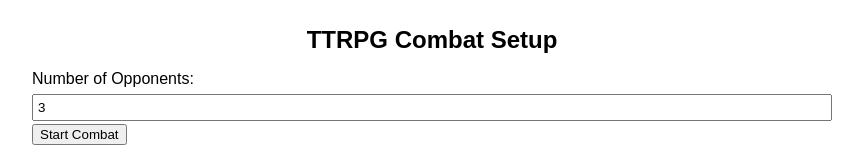
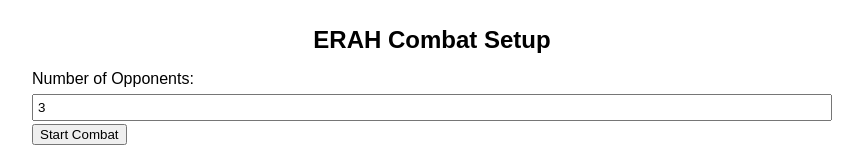
Before and after one commit to dearlordlt/erah-combat, a plain HTML site: page index.html in a window 1280 px wide. Shown: the top 160 px of the page, without its empty margins (208-1071 px from the left). Drawn offline with Linux system fonts and the light colour scheme.

Commit message:
feat/label

```diff
--- a/index.html
+++ b/index.html
@@ -3,7 +3,7 @@
 <head>
     <meta charset="UTF-8">
     <meta name="viewport" content="width=device-width, initial-scale=1.0">
-    <title>TTRPG Combat Setup</title>
+    <title>ERAH Combat Setup</title>
     <style>
         body {
             font-family: Arial, sans-serif;
@@ -72,7 +72,7 @@
 </head>
 <body>
     <div class="container">
-        <h1>TTRPG Combat Setup</h1>
+        <h1>ERAH Combat Setup</h1>
         <label for="opponentsCount">Number of Opponents:</label>
         <input type="number" id="opponentsCount" value="3">
         <button onclick="startCombat()">Start Combat</button>
```
